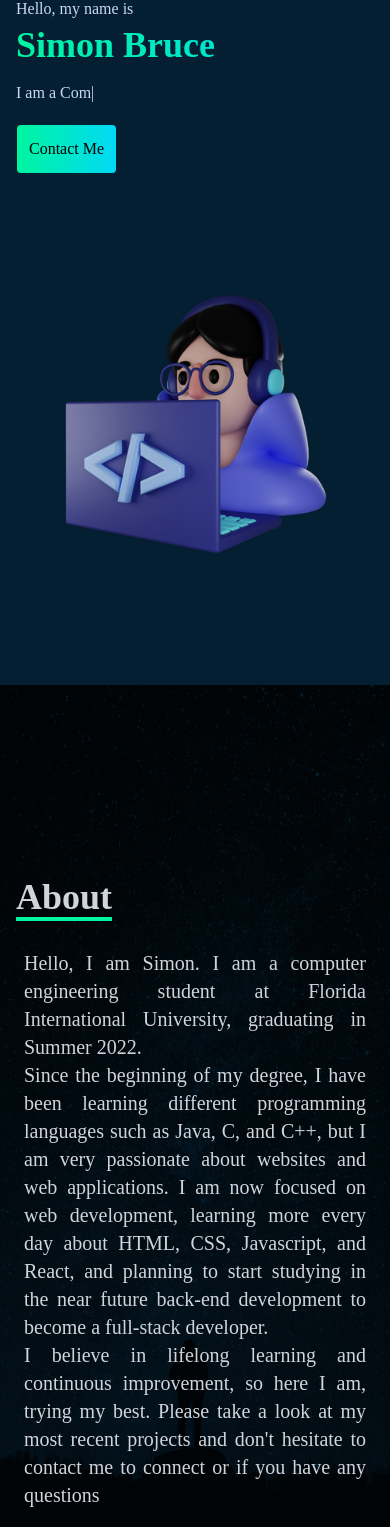
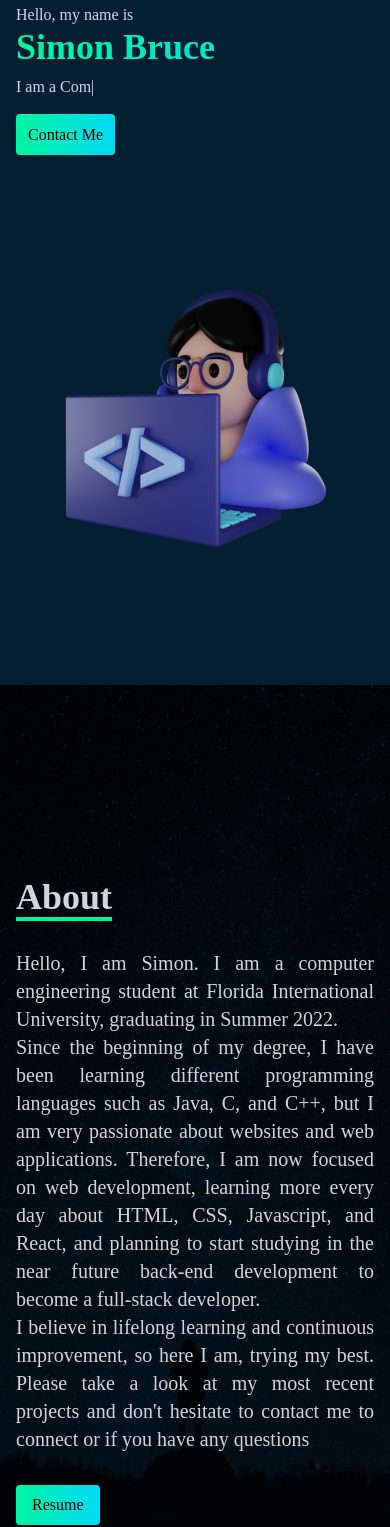
Before and after one commit to simonbruce85/Portfolio, a React (Create React App) app: page / in a window 390 px wide. Shown: the part 159-1686 px from the top of the page. Built offline with nearby package versions, Linux system fonts and the light colour scheme.

Commit message:
multiple changes

```diff
--- a/src/assets/Data/data.json
+++ b/src/assets/Data/data.json
@@ -30,9 +30,9 @@
         {
             "id": "3",
             "name": "Growing Beyond Earth",
-            "description": "Finalists in the NASA sponsored contest 'Growing Beyond Earth' as the FIU team",
+            "description": "Growing Beyond Earth Innovation Award winners in the NASA sponsored contest ''Growing Beyond Earth'' as the FIU team",
             "techs": "Arduino - Fusion 360 - Hardware",
-            "img": "https://simonb1.imgbb.com/",
+            "img": "https://i.ibb.co/q9Fn3TV/GBE.jpg",
             "github":"/",
             "demo":"https://makeprojects.com/project/fiu-autonomous-farmer---year-3-collegiate-entry"
         },
--- a/src/components/About.jsx
+++ b/src/components/About.jsx
@@ -1,37 +1,53 @@
 import React, { useEffect } from "react";
-import Backimage from "../assets/backgr.jpg"
-import { useInView } from 'react-intersection-observer'
-
+import { Link } from "react-scroll";
+import Backimage from "../assets/backgr.jpg";
 
 function About() {
-
-
   return (
-    <div  name="about" className="w-full h-full min-h-screen  bg-[#793434] text-gray-300 bg-cover bg-fixed justify-center flex " style={{ backgroundImage: `url(${Backimage})` }} id="backimgabout">
-      <div data-aos="fade-up"
-            data-aos-duration="2000" className="flex flex-col justify-center items-center py-48 ">
-        <div className="max-w-[1000px] w-full gap-8">
+    <div
+      name="about"
+      className="w-full h-full min-h-screen  bg-[#793434]  bg-cover bg-fixed justify-center flex "
+      style={{ backgroundImage: `url(${Backimage})` }}
+      id="backimgabout"
+    >
+      <div
+        data-aos="fade-up"
+        data-aos-duration="3000"
+        className=" flex-col justify-center items-center py-48 max-w-[1000px] w-full"
+      >
+        <div className=" text-gray-300">
           <div className="text-left pb-8 pl-4">
             <p className="text-4xl font-bold border-b-4 inline border-[#00F5A0] ">
               About
             </p>
           </div>
-          <div></div>
         </div>
-        <div className="max-w-[1000px] w-full gap-8 px-4 text-xl">
-          <div className="">
-            <p className="px-2 text-justify">
-              Hello, I am Simon. I am a computer engineering student at Florida International University, graduating in Summer 2022.</p>
-            <p className="px-2 text-justify">
-              Since the beginning of my degree, I have been learning different programming languages such as Java, C, and C++, but I am very passionate about
-              websites and web applications. I am
-              now focused on web development,
-              learning more every day about HTML, CSS, Javascript, and React,
-              and planning to start studying in the near future back-end development to become a full-stack developer.</p>
-            <p className="px-2 text-justify">
-              I believe in lifelong learning and continuous improvement, so here I am, trying my best.
-              Please take a look at my most recent projects and don't hesitate to contact me to connect or if you have any questions
+        <div className="max-w-[1000px] w-full px-4">
+          <div className="text-xl text-gray-300">
+            <p className="text-justify">
+              Hello, I am Simon. I am a computer engineering student at Florida
+              International University, graduating in Summer 2022.
             </p>
+            <p className="text-justify">
+              Since the beginning of my degree, I have been learning different
+              programming languages such as Java, C, and C++, but I am very
+              passionate about websites and web applications. Therefore, I am
+              now focused on web development, learning more every day about
+              HTML, CSS, Javascript, and React, and planning to start studying
+              in the near future back-end development to become a full-stack
+              developer.
+            </p>
+            <p className="text-justify">
+              I believe in lifelong learning and continuous improvement, so here
+              I am, trying my best. Please take a look at my most recent
+              projects and don't hesitate to contact me to connect or if you
+              have any questions
+            </p>
+          </div>
+          <div className="py-6 flex">
+              <a href="https://github.com/michalsnik/aos" target="blank" className="px-4 py-2 min-w- my-2 items-center rounded font-medium cursor-pointer bg-gradient-to-r from-[#00F5A0] to-[#00D9F5] hover:scale-110">
+                  Resume
+              </a>
           </div>
         </div>
       </div>
--- a/src/components/Contact.jsx
+++ b/src/components/Contact.jsx
@@ -5,25 +5,24 @@ import { ReactComponent as GitLogo } from "../assets/icongit.svg"
 
 const Contact = () => {
   return (
-    <div name="contact" className='w-full h-screen bg-[#041F31]  flex justify-center items-center pt-24 pb-2 flex-col'>
+    <div name="contact" className='w-full h-screen bg-[#041F31] pt-12 sm:pt-24  flex justify-center items-center pb-2 flex-col'>
       <div className='pb-8 px-8 md:px-0 max-w-[600px] w-full'>
           <p className='text-4xl font-bold inline border-b-4 border-[#00F5A0] text-gray-300'>Contact</p>
           <p className='text-gray-300 py-4'>Submit the form below or email me - simon.bruce28@hotmail.com</p>
         </div>
       <form method='POST' data-netlify="true" data-netlify-recaptcha="true" className='flex px-8 md:px-0 flex-col max-w-[600px] w-full h-full' data-aos="fade-up"
-            data-aos-duration="2000">
+            data-aos-duration="500">
       <input type="hidden" name="form-name" value="contact" />
 
         <input className='bg-transparent rounded border p-2 text-[#ccd6f6]' type="text" placeholder='Name' name='name' />
         <input className='my-4 p-2 bg-transparent rounded border text-[#ccd6f6]' type="email" placeholder='Email' name='email' />
-        <textarea className='bg-transparent rounded border p-2 text-[#ccd6f6]' name='message' rows='5' placeholder='Message' ></textarea>
+        <textarea className='bg-transparent rounded border p-2 text-[#ccd6f6]' name='message' rows='8' placeholder='Message' ></textarea>
         <div className='flex justify-center pt-2'>
-          <button type='submit' className=' px-3 py-3 my-2 items-center rounded font-medium hover:scale-110 ' id="button-contact">Let's Collaborate</button>
+          <button type='submit' className=' p-3 my-2 items-center rounded font-medium hover:scale-110 bg-gradient-to-r from-[#00F5A0] to-[#00D9F5]' >Let's Collaborate</button>
         </div>
-        <div></div>
       </form>
-      <ul className='flex pt-12 p-6'>
-        {/*Element List*/}
+      <div className='flex flex-col max-w-[600px] w-full mt-12 md:mt-0'>
+        <ul className='flex items-center justify-center'>
           <li className='hover:scale-110'>
             <a
               href="https://www.linkedin.com/in/simon-bruce-aa973b1b1/"
@@ -33,7 +32,6 @@ const Contact = () => {
               <LinkedinLogo style={{ width: "100px" }} />
             </a>
           </li>
-        {/*Element List*/}
           <li className='hover:scale-110'>
             <a
             className=" flex justify-between items-center w-full text-gray-300"
@@ -44,8 +42,9 @@ const Contact = () => {
             </a>
           </li>
         </ul>
-      <div className='w-full bg-[#041F31] flex justify-center items-center  flex-col'>
+        <div className='w-full bg-[#041F31] flex justify-center items-center'>
           <p className='text-gray-300 pt-4 pb-8'> Simon Bruce - Computer Engineer</p>
+        </div>
       </div>
     </div>
 
--- a/src/components/Home.jsx
+++ b/src/components/Home.jsx
@@ -1,36 +1,77 @@
 import React from "react";
-import { Link } from 'react-scroll'
-import Typed from 'react-typed';
-import Astronaut from "../assets/iconweb.webp"
+import { Button, Link } from "react-scroll";
+import Typed from "react-typed";
+import Astronaut from "../assets/iconweb.webp";
 
 function Home() {
   return (
-    <div name="home" className="w-full h-full bg-[#041F31] pb-16 pt-32 px-4 mx-auto flex justify-center min-h-screen">
+    <div
+      name="home"
+      className="w-full h-full bg-[#041F31] pb-16 pt-32 px-4 mx-auto flex justify-center min-h-screen"
+    >
       <div className="max-w-[1000px] grid md:grid-cols-2 ">
         <div className="flex-col flex justify-center">
-          <p className="text-[#ccd6f6]">Hello, my name is</p>
-          <h1 className="text-4xl sm:text-7xl font-bold text-[#ccd6f6] py-1 " id="owner-name">
+          <p
+            className="text-[#ccd6f6]"
+            data-aos="fade-up"
+            data-aos-easing="linear"
+            data-aos-duration="500"
+            data-aos-delay="600"
+          >
+            Hello, my name is
+          </p>
+          <h1
+            className="text-4xl sm:text-7xl font-bold text-[#ccd6f6] "
+            id="owner-name"
+            data-aos="fade-up"
+            data-aos-easing="linear"
+            data-aos-duration="500"
+            data-aos-delay="800"
+          >
             Simon Bruce
           </h1>
           <h2
-            className='text-[#ccd6f6] py-3'>I am a <Typed
-            strings={['Computer Engineer', 'Front-End Developer']}
-            typeSpeed={50}
-            backSpeed={50}
-            loop
-          /></h2>
-          <div className="ml-[-15px]">
-            <ul>
-              <li className="flex">
-                <Link to="contact" smooth={true} duration={500} className=" group px-3 py-3 my-2 flex items-center rounded font-medium hover:scale-110 " id="button-contact">
-                  Contact Me
-                </Link>
-              </li>
-            </ul>
+            className="text-[#ccd6f6] py-2"
+            data-aos="fade-up"
+            data-aos-easing="linear"
+            data-aos-duration="500"
+            data-aos-delay="1000"
+          >
+            I am a{" "}
+            <Typed
+              strings={["Computer Engineer", "Front-End Developer"]}
+              typeSpeed={50}
+              backSpeed={50}
+              loop
+            />
+          </h2>
+          <div
+            data-aos="fade-up"
+            data-aos-easing="linear"
+            data-aos-delay="1200"
+            data-aos-duration="500"
+            className="py-4 hover:scale-110"
+          >
+            <button className="hover:scale-110">
+              <Link
+                to="contact"
+                smooth={true}
+                duration={500}
+                className="p-3 my-2 items-center rounded font-medium hover:scale-110 cursor-pointer bg-gradient-to-r from-[#00F5A0] to-[#00D9F5]"
+              >
+                Contact Me
+              </Link>
+            </button>
           </div>
         </div>
-        <div className=' md:pl-8 justify-center mx-auto flex-col flex'>
-          <img  src={Astronaut} />
+        <div
+          className=" md:pl-8 justify-center mx-auto flex-col flex"
+          data-aos="zoom-in"
+          data-aos-easing="linear"
+          data-aos-delay="1400"
+          data-aos-duration="5000"
+        >
+          <img src={Astronaut} />
         </div>
       </div>
     </div>
--- a/src/components/Work.jsx
+++ b/src/components/Work.jsx
@@ -23,12 +23,12 @@ const slideRight = () =>{
           <p className='text-4xl font-bold text-gray-300 inline border-b-4 border-[#00F5A0]'>Projects</p>
           <p className='py-6'>Check out some of my recent work!</p>
         </div>
-        <div className=" flex justify-center items-center group"  data-aos="fade-up"
+        <div className=" flex justify-center items-center group "  data-aos="fade-up"
             data-aos-duration="2000">
         <MdChevronLeft onClick={slideLeft} className='opacity-50 hover:opacity-100 cursor-pointer z-10  group-hover:block' size={40}/>
         <div id={'slider' } className=" w-[90%] h-full overflow-x-scroll whitespace-nowrap scroll-smooth scrollbar-hide ">
             {portfolioData.portfolio.map((item) => (
-              <ProjectCard key={item.id} project={item}/>
+              <ProjectCard key={item.id} project={item} />
 
             ))}
         </div>
--- a/src/index.css
+++ b/src/index.css
@@ -25,11 +25,6 @@
     background-clip: text;
 }
 
-#button-contact {
-    /* gradient */
-    background: linear-gradient(90deg, #00F5A0 0%, #00D9F5 100%);
-
-}
 
 #icon-color {
     /* gradient */
```
Also changed, not shown: src/components/Navbar.jsx (+48 -18 lines), src/components/ProjectCard.jsx (+7 -7 lines), src/components/Skills.jsx (+59 -30 lines), public/robots.txt (deleted). Lines whose indentation alone changed are shown as unchanged.
